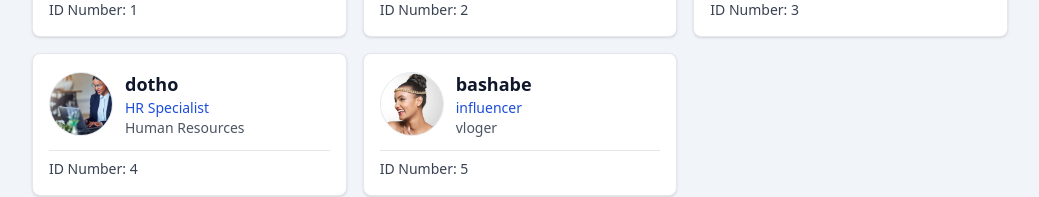
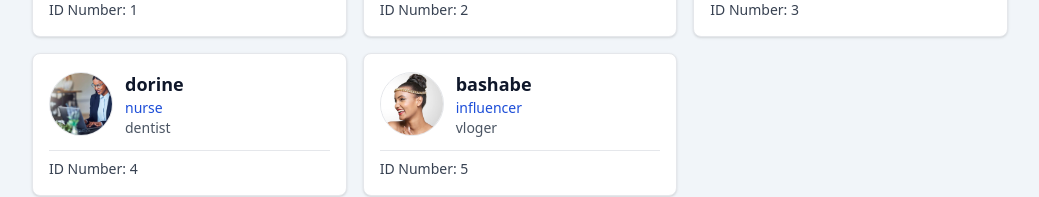
Before and after one commit to uwasedivine362-create/REACT-ASSIGNMENT, a React (Vite) app: page / in a window 1280 px wide. Shown: the part 222-419 px from the top of the page, without its empty margins (120-1159 px from the left). Built offline with nearby package versions, Linux system fonts and the light colour scheme.

Commit message:
added 4th id

```diff
--- a/src/data/people.js
+++ b/src/data/people.js
@@ -28,9 +28,9 @@ export const people = [
   },
   {
     id: 4,
-    name: "dotho",
-    role: "HR Specialist",
-    department: "Human Resources",
+    name: "dorine",
+    role: "nurse",
+    department: "dentist",
     image: softImg,
   },
   {
```
